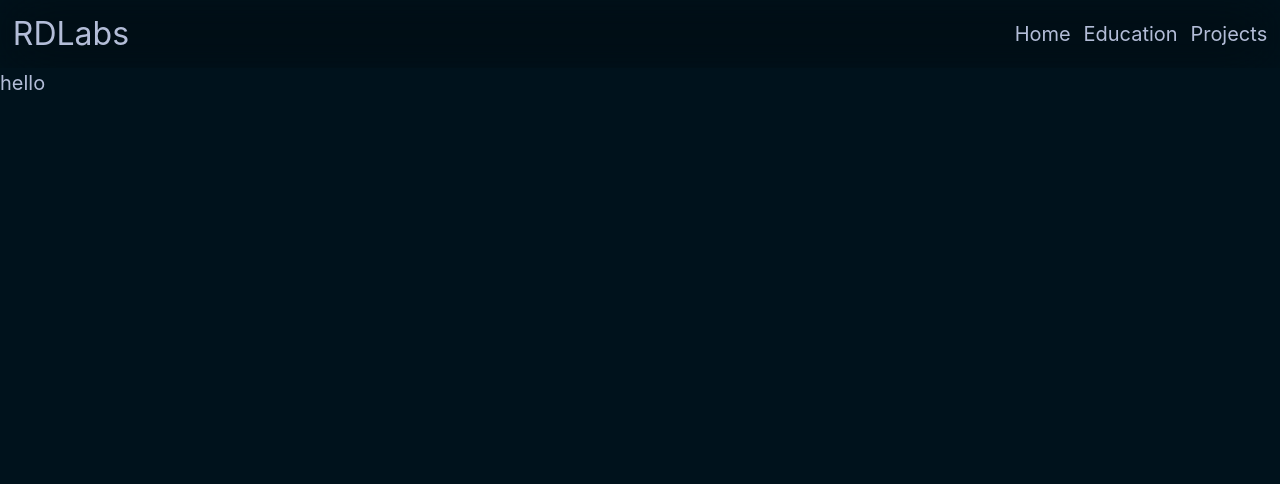
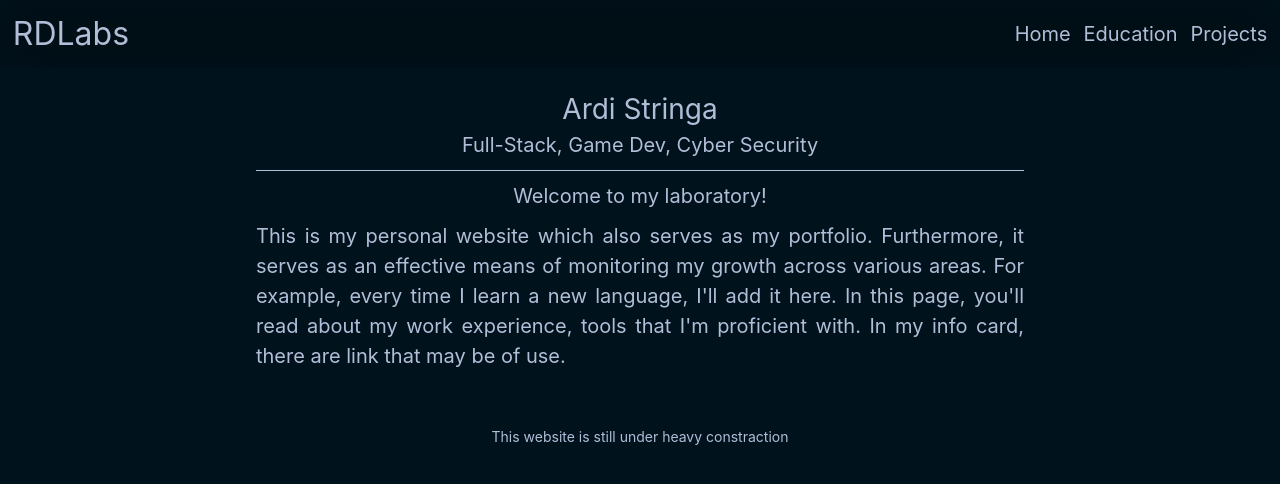
Before and after one commit to RDlabz/RD, a Next.js app: page / in a window 1280 px wide. Shown: the top 484 px of the page. Built offline with nearby package versions, Linux system fonts and the light colour scheme.

Commit message:
Home page content

```diff
--- a/src/LabContent/en.json
+++ b/src/LabContent/en.json
@@ -4,9 +4,7 @@
         "card": {
             "name": "Ardi Stringa",
             "age": "21 y/o",
-            "titles": "Web Dev, Student",
-            "my_hobbies": "My Hobbies:",
-            "hobbies": ["Hacking", "Game Developent", "Reading", "Riddles Solving/Brainteasers"],
+            "titles": "Full-Stack, Game Dev, Cyber Security",
             "arch": "I use Arch, btw.",
             "button": "Flip Card",
             "photo": "No Photo Yet."
@@ -14,9 +12,7 @@
 
         "greeting": [
             "Welcome to my laboratory!",
-            "This is my personal website which also serves as my portfolio.",
-            "Furthermore, it serves as an effective means of monitoring my growth across various areas. For example, every time I learn a new language, I'll add it here.",
-            "In this page, you'll read about my work experience, tools that I'm proficient with. In my info card, there are link that may be of use."
+            "This is my personal website which also serves as my portfolio. Furthermore, it serves as an effective means of monitoring my growth across various areas. For example, every time I learn a new language, I'll add it here. In this page, you'll read about my work experience, tools that I'm proficient with. In my info card, there are link that may be of use."
         ],
 
         "tools": "The Tools I Use",
--- a/src/app/page.tsx
+++ b/src/app/page.tsx
@@ -1,9 +1,19 @@
 'use client'
+import en from "@/LabContent/en.json"
 
 export default function App() {
+
+  const home = en.home
+
   return (
     <main>
-      {"hello"}
+      <h2>{home.card.name}</h2>
+      <p style={{marginBottom: "5px"}}>{home.card.titles}</p>
+      <div style={{width: "100%", height: "1px", background: "var(--foreground)", margin: "5px 0px"}}></div>
+      {home.greeting.map((greet, ind) => (
+        <p key={"greeting_"+ind} style={{textAlign: "justify", margin: "5px 0px"}}>{greet}</p>
+      ))}
+      <small style={{marginTop: "50px"}}>This website is still under heavy constraction</small>
     </main>
   );
 }
--- a/src/styles/globals.css
+++ b/src/styles/globals.css
@@ -18,11 +18,22 @@
   --font-mono: var(--font-geist-mono);
 }
 
+*::selection {
+  background-color: var(--primary);
+}
+
 body {
   background: var(--background);
   color: var(--foreground);
   font-family: Inter, sans-serif;
   font-size: var(--body);
+}
+
+main {
+  display: flex;
+  flex-direction: column;
+  align-items: center;
+  padding: 20px 20%;
 }
 
 h1, h2, p, small {
```
